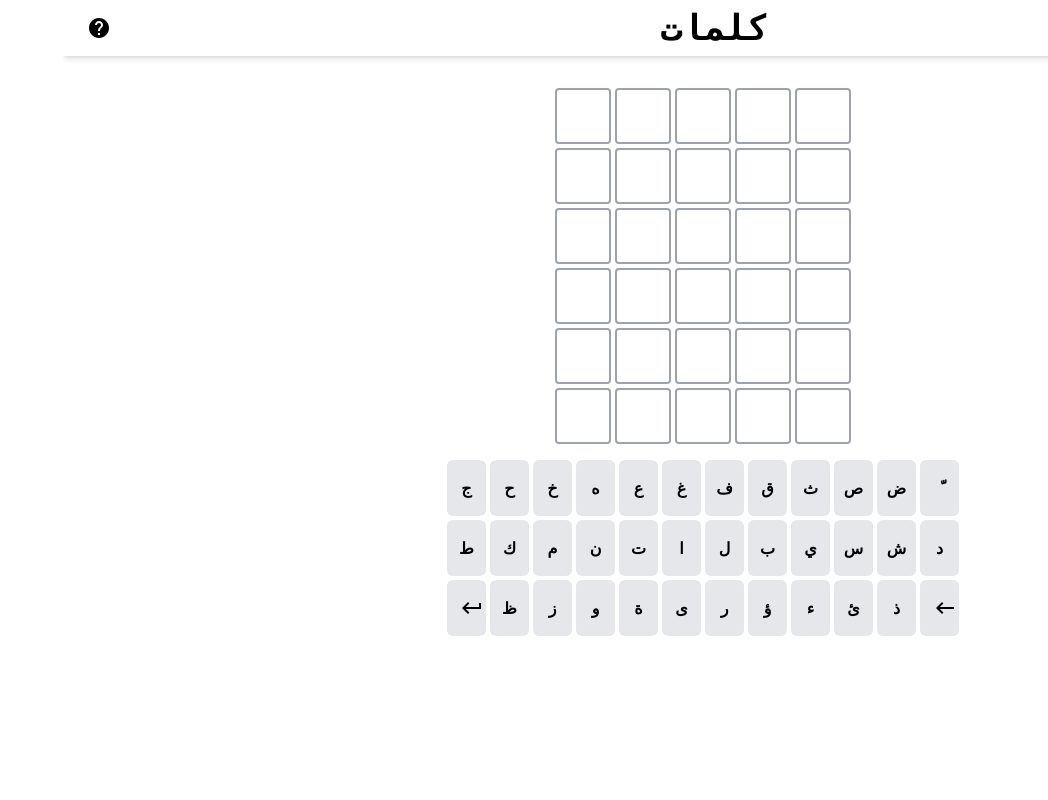
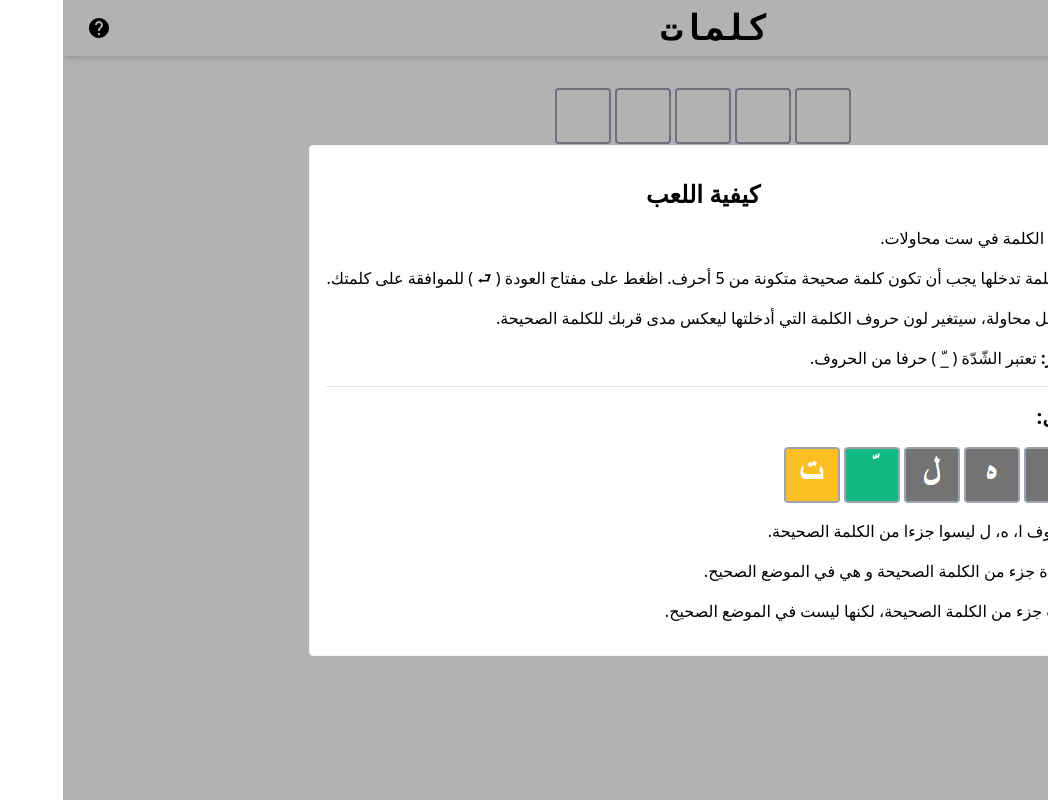
Before and after one commit to ounissi-zakaria/ar-wordle, a React (Vite) app: page / in a window 1280 px wide. Both pictures are taken after a click on the button 36 px from the left and 28 px from the top of the page. Shown: the whole page, without its empty margins (232-1280 px from the left). Built offline with nearby package versions, Linux system fonts and the light colour scheme.

Commit message:
add help

```diff
--- a/src/App.jsx
+++ b/src/App.jsx
@@ -4,17 +4,56 @@ import backSpace from "./keyboard_backspace_black_24dp.svg"
 import returnKey from "./keyboard_return_black_24dp.svg"
 import './App.css'
 import wordsFile from "./5-letter-ar-words.txt"
-
+import example1 from "./example-1.png"
 const horof = "ّضصثقفغعهخحجدشسيبلاتنمكطذئءؤرىةوزظ".split("")
-function Header() {
+function Header({ helpModal, setHelpModal }) {
+  let isHelp = helpModal ? "" : "hidden"
   return (
     <header className='flex w-screen px-6 py-2 shadow-md h-14'>
       <h1 className='m-auto font-mono text-4xl font-black'>
         كلمات
       </h1>
-      <button className='h-full'>
+      <button className='h-full' onClick={() => setHelpModal(true)}>
         <img src={help} alt="مساعدة" title='مساعدة' />
       </button>
+      <div className={'fixed inset-0 grid bg-black/30 place-items-center ' + isHelp}>
+        <div className='absolute px-4 py-8 m-auto space-y-4 bg-white border rounded border-stone-100'>
+          <h2 className='text-2xl font-bold text-center'>
+            كيفية اللعب
+          </h2>
+          <p>
+            خمن الكلمة في ست محاولات.
+          </p>
+          <p>
+            كل كلمة تدخلها يجب أن تكون كلمة صحيحة متكونة من 5 أحرف. اظغط على مفتاح العودة
+            ( &#11152; )
+            للموافقة على كلمتك.
+          </p>
+          <p>
+            بعد كل محاولة، سيتغير لون حروف الكلمة التي أدخلتها ليعكس مدى قربك للكلمة الصحيحة.
+          </p>
+          <p>
+            <span className='font-bold'>تذكير: </span>
+            تعتبر الشّدّة ( _ّ ) حرفا من الحروف.
+          </p>
+          <hr />
+          <h3 className='text-xl font-bold'>
+            مثال:
+          </h3>
+          <img src={example1} alt="الكلمة أهلّت، الشدة ملونة بالأخضر و ت ملونة بالأصفر." />
+
+          <p>
+            الحروف ا، ه، ل ليسوا جزءا من الكلمة الصحيحة.
+          </p>
+          <p>
+            الشّدّة جزء من الكلمة الصحيحة و هي في الموضع الصحيح.
+          </p>
+          <p>
+            الـ ت جزء من الكلمة الصحيحة، لكنها ليست في الموضع الصحيح.
+          </p>
+          <button className='absolute top-0 text-lg font-bold ' onClick={() => setHelpModal(false)}>x</button>
+        </div>
+      </div>
     </header>)
 }
 
@@ -138,7 +177,7 @@ function Main() {
     , [])
 
   useEffect(() => {
-    setTargetWord(wordsList[0])
+    setTargetWord(wordsList[4])
   })
   return (
     <main className='grid gap-4 my-4 justify-items-center place-items-center'>
@@ -220,10 +259,10 @@ function handleSubmit(event, currentWord, wordsList,
 }
 
 function App() {
-
+  const [helpModal, setHelpModal] = useState(false)
   return (
     <>
-      <Header></Header>
+      <Header helpModal={helpModal} setHelpModal={setHelpModal}></Header>
       <Main></Main>
     </>
   )
```
Also changed, not shown: src/example-1.png (added).
